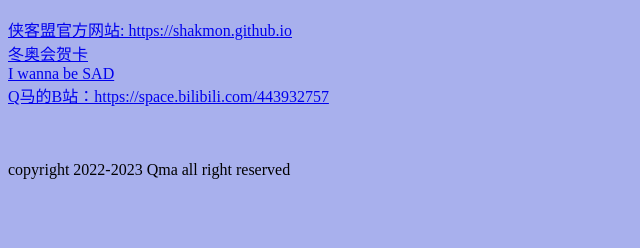
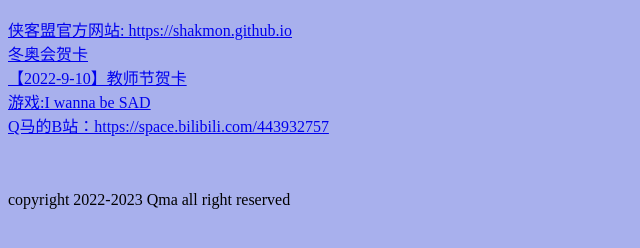
Before and after one commit to Qma-king/main, a plain HTML site: page index.html in a window 1280 px wide. Shown: the part 194-442 px from the top of the page, without its empty margins (0-640 px from the left). Drawn offline with Linux system fonts and the light colour scheme.

Commit message:
Update index.html

```diff
--- a/index.html
+++ b/index.html
@@ -14,7 +14,8 @@
 	<br>
 	<a href="https://qma-king.github.io/main/soft_2021-12-29.exe">
 	冬奥会贺卡</a><br>
-	<a href="https://qma-king.github.io/main/SF-00001-GAME-0.05.exe">I wanna be SAD</a><br>
+	<a href="https://qma-king.github.io/main/soft-for-teacher.exe">【2022-9-10】教师节贺卡</a><br>
+	<a href="https://qma-king.github.io/main/SF-00001-GAME-0.05.exe">游戏:I wanna be SAD</a><br>
 	<a href="https://space.bilibili.com/443932757">Q马的B站：https://space.bilibili.com/443932757</a><br>
 	<br><br><br>
 
```
